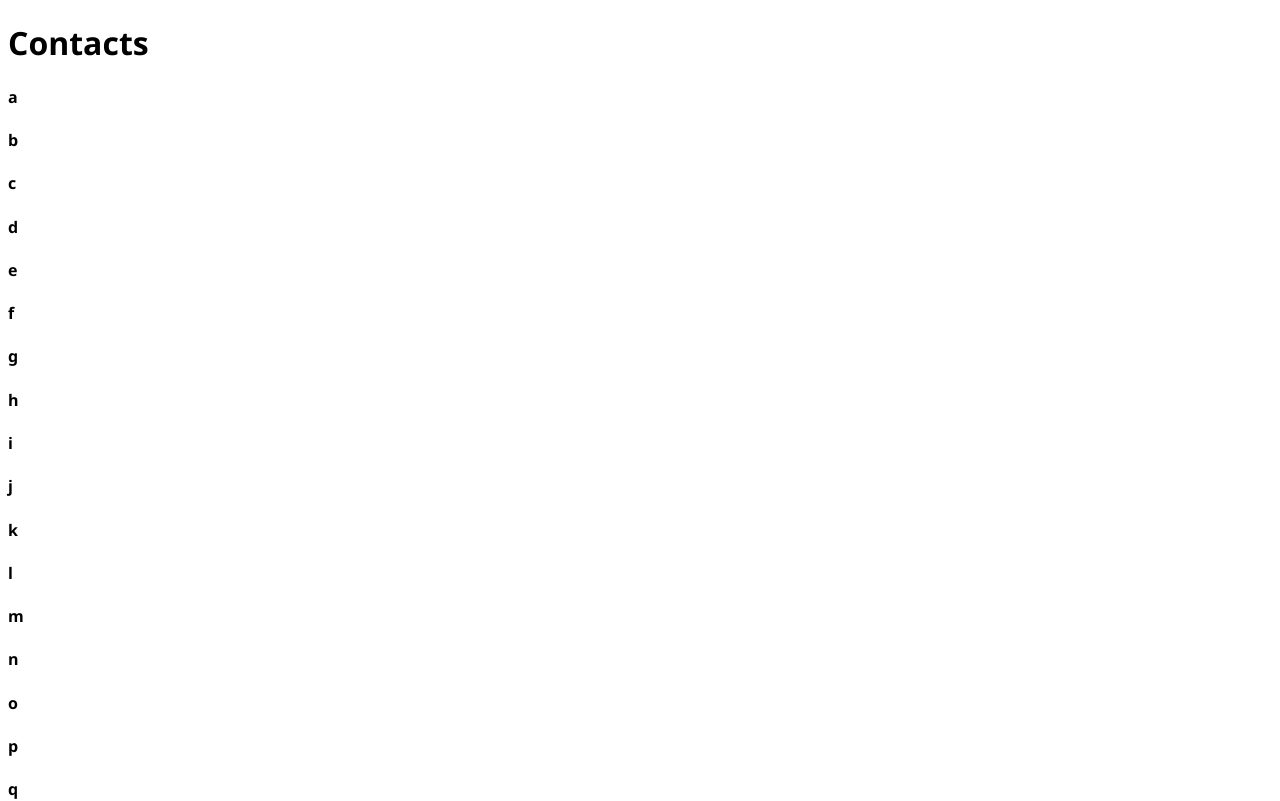
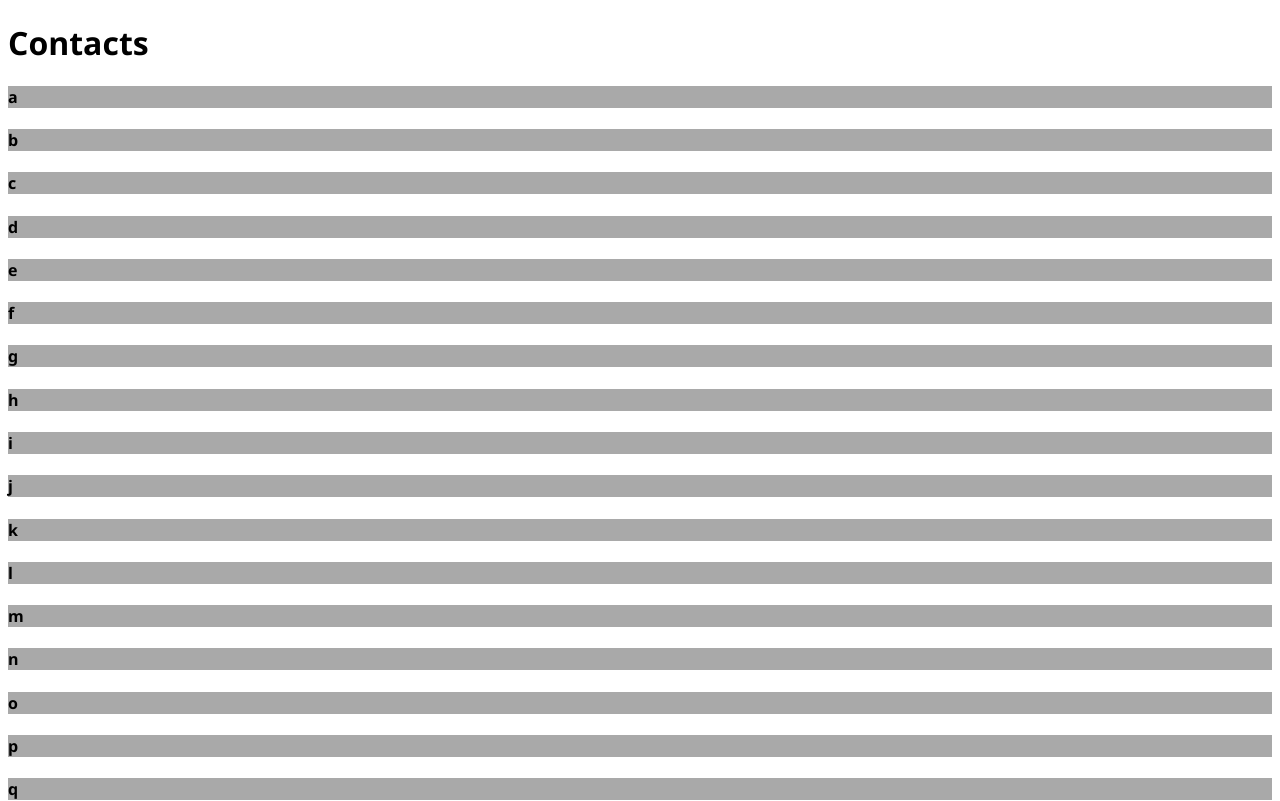
Before and after one commit to chimmyAkujor/phonebook, a React (Create React App) app: page / in a window 1280 px wide. Shown: the top 801 px of the page. Built offline with nearby package versions, Linux system fonts and the light colour scheme.

Commit message:
added css for List component

```diff
--- /dev/null
+++ b/src/components/List.css
@@ -0,0 +1,3 @@
+h4{
+    background-color: darkgrey;
+}
--- a/src/components/List.js
+++ b/src/components/List.js
@@ -1,4 +1,5 @@
 import React, { Component } from 'react';
+import './List.css';
 import Group from './Group';
 
 class List extends Component{
```
